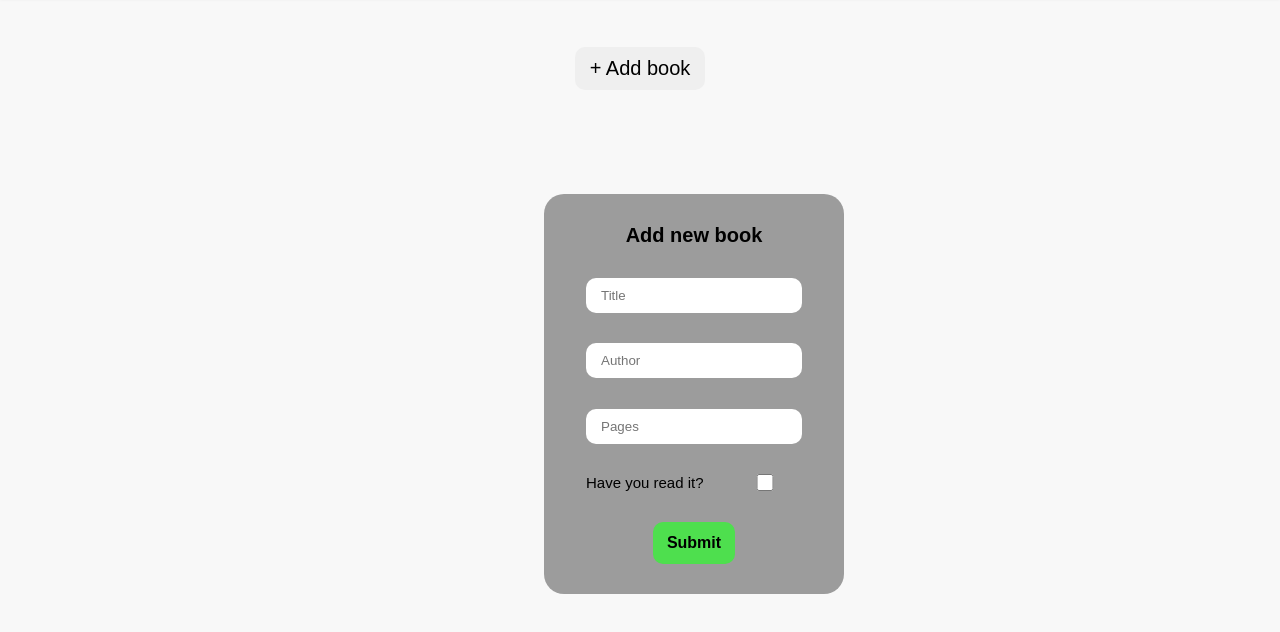
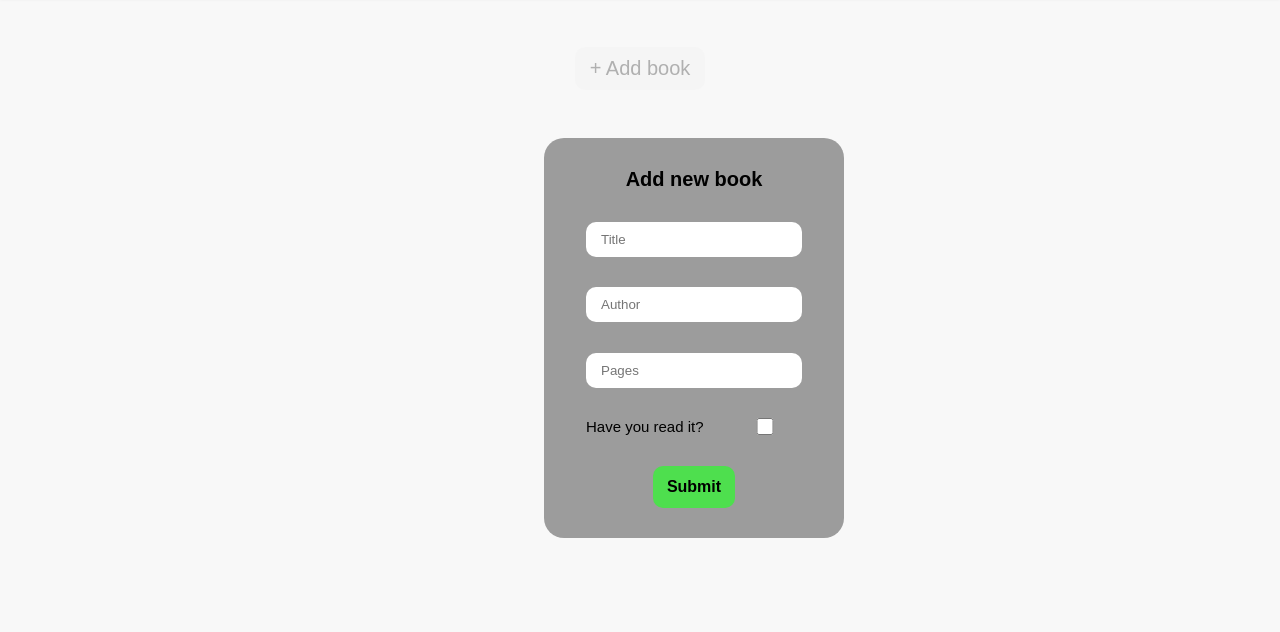
Before and after one commit to devookami/Library, a plain HTML site: page index.html in a window 1280 px wide. Both pictures are taken after a click on the button "+ Add book". Shown: the part 86-718 px from the top of the page. Drawn offline with Linux system fonts and the light colour scheme.

Commit message:
disable button

```diff
--- a/index.html
+++ b/index.html
@@ -14,7 +14,7 @@
         </div>
     </header>
     <main>
-        <button>+ Add book</button>
+        <button id="toggleaAdd">+ Add book</button>
         <div id="book-grid"></div>
     </main>
     <div class="card">
--- a/script.js
+++ b/script.js
@@ -0,0 +1,20 @@
+const toggleAdd = document.querySelector("#toggleaAdd");
+const card = document.querySelector(".card");
+
+toggleAdd.addEventListener("click", () => {
+    card.classList.toggle('toggle');
+    toggleAdd.disabled = true;
+});
+
+const myLibrary = [];
+
+function Book(title, author, pages, isRead) {
+    this.title = title;
+    this.author = author;
+    this.pages = pages;
+    this.isRead = isRead;
+}
+
+function addBookToLibrary() {
+    // do stuff here
+}
--- a/style.css
+++ b/style.css
@@ -1,38 +1,40 @@
-:root{
+:root {
     font-size: 10px;
 }
-*, *:before, *:after {
+*,
+*:before,
+*:after {
     box-sizing: border-box;
     margin: 0;
     padding: 0;
-    font-family: 'Poppins', sans-serif;
+    font-family: "Poppins", sans-serif;
 }
-body{
+body {
     background: #f8f8f8;
 }
-h1{
+h1 {
     font-size: 3rem;
 }
-button{
+button {
     cursor: pointer;
     padding: 1rem 1.5rem;
     border: none;
     border-radius: 1rem;
     font-size: 2rem;
 }
-header{
+header {
     background-color: #fff;
     width: 100vw;
-    box-shadow: 0 1px 4px rgba(0,0,0,0.16);
+    box-shadow: 0 1px 4px rgba(0, 0, 0, 0.16);
 }
-header .container{
+header .container {
     margin: 0 auto;
     width: 60%;
     padding: 2rem;
     display: flex;
     justify-content: space-between;
 }
-main{
+main {
     margin-top: 5rem;
     width: 100vw;
     display: flex;
@@ -40,12 +42,15 @@ main{
     align-items: center;
 }
 /* card */
-.card{
+.card.toggle{
     display: flex;
+}
+.card {
+    display: none;
     justify-content: center;
     position: fixed;
     z-index: 1;
-    top: 35%;
+    top: 28%;
     left: 42.5%;
     height: 40rem;
     width: 30rem;
@@ -53,7 +58,7 @@ main{
     background-color: #9c9c9c;
     border-radius: 2rem;
 }
-#card{
+#card {
     display: flex;
     flex-direction: column;
     justify-content: space-around;
@@ -61,28 +66,29 @@ main{
     gap: 1rem;
     width: 100%;
 }
-#card h3{
+#card h3 {
     font-size: 2rem;
 }
-input{
+input {
     width: 80%;
     border: none;
     border-radius: 1rem;
     padding: 1rem 1.5rem;
 }
-input[type='checkbox']{
+input[type="checkbox"] {
     width: 50%;
 }
-input[type='submit']{
+input[type="submit"] {
     width: auto;
     padding: 1.2rem 1.4rem;
     border: none;
     font-size: 1.6rem;
     font-weight: 600;
-    color:black;
+    color: black;
     background: #4edf4e;
+    cursor: pointer;
 }
-.isRead{
+.isRead {
     width: 80%;
     font-size: 1.5rem;
     display: flex;
```
